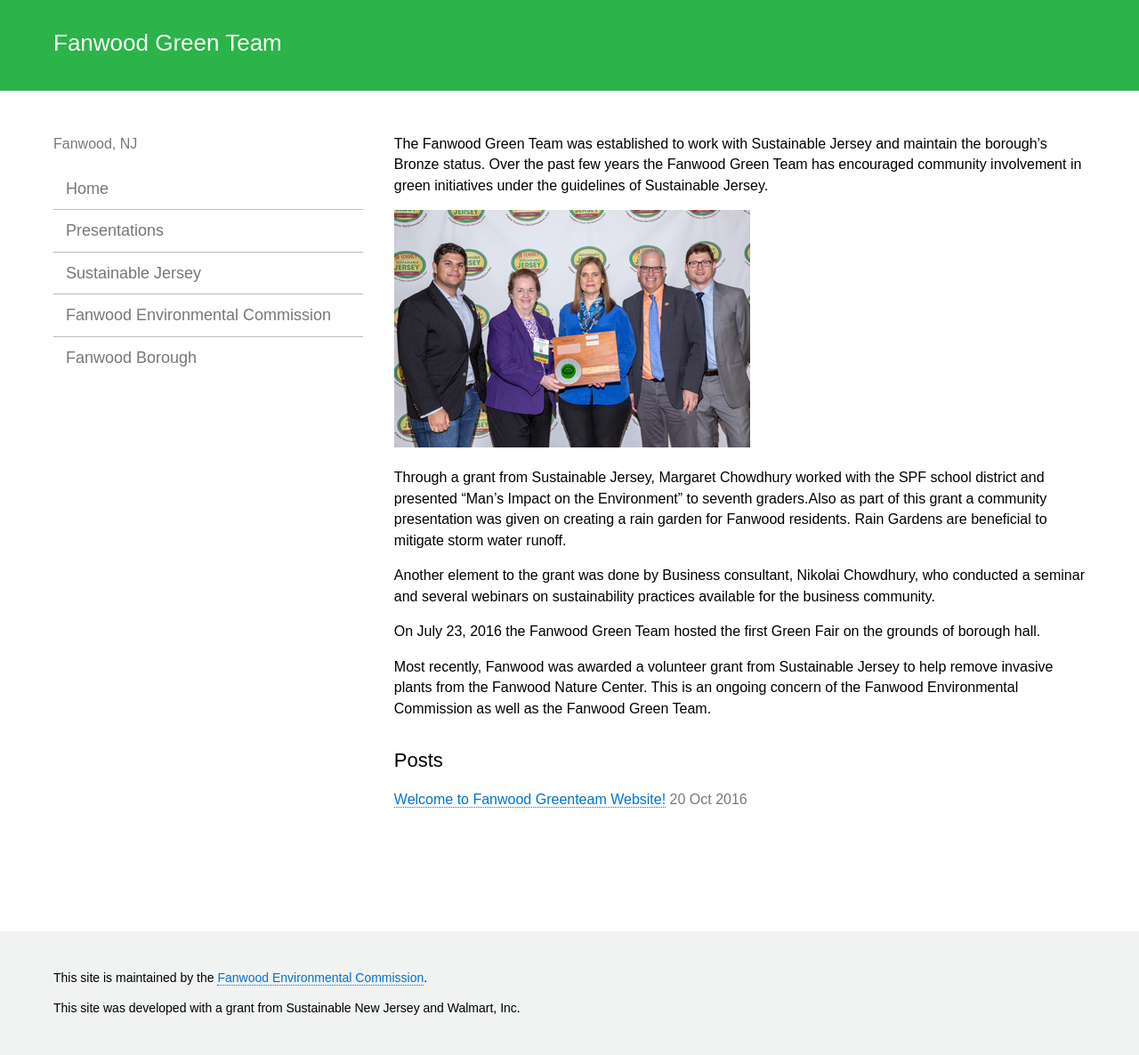
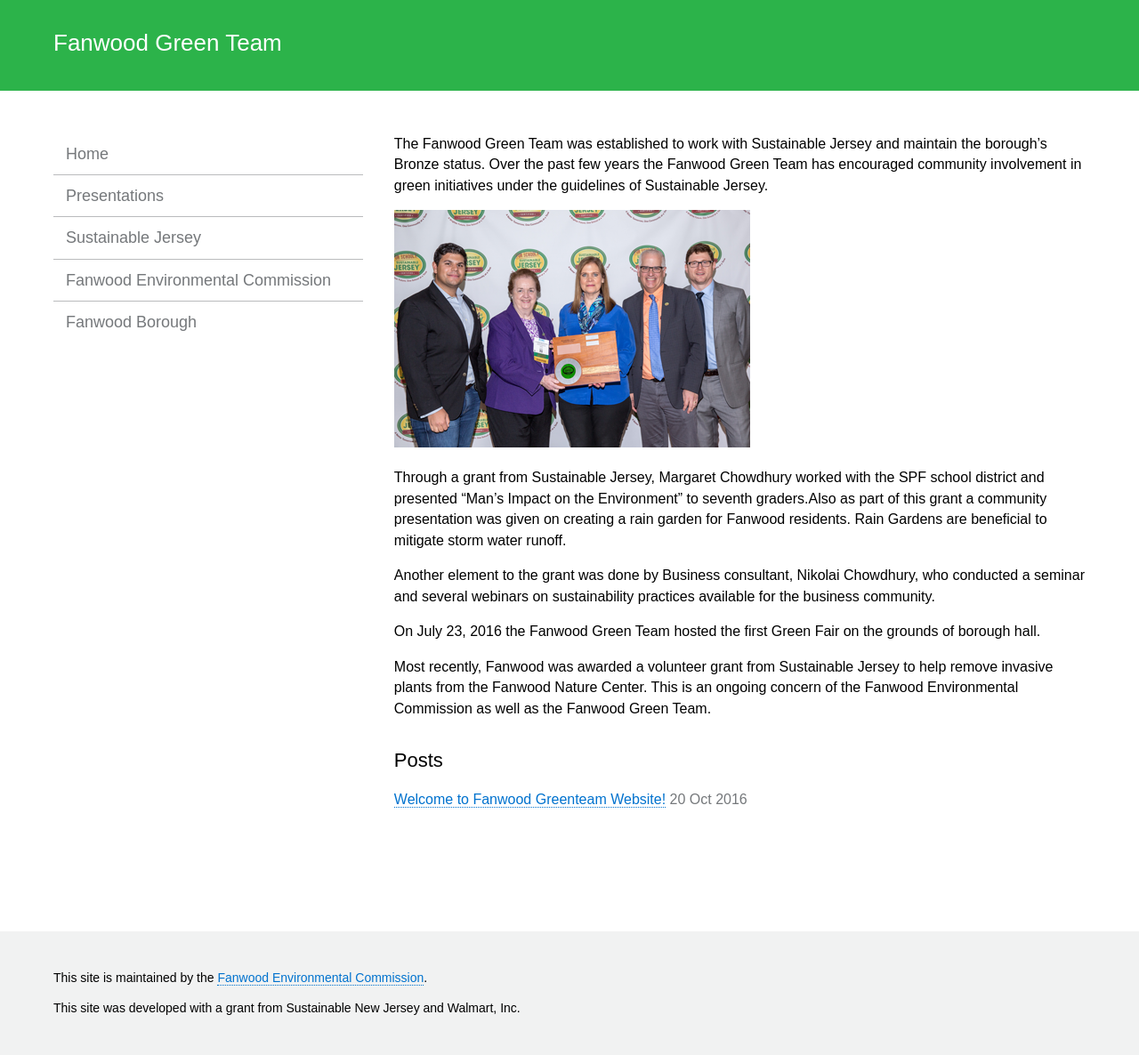
Before and after one commit to fanwoodec/fanwoodgreenteam, a Jekyll site: the page built from index.html, in a window 1280 px wide. Shown: the whole page at 89% size. Built offline with Jekyll 4.4.1, drawn with Linux system fonts in a browser that asks for light colours.

Commit message:
updating subtitle

```diff
--- a/_config.yml
+++ b/_config.yml
@@ -6,7 +6,6 @@
 
 # Title
 name: Fanwood Green Team
-subtitle: Fanwood, NJ
 
 # When using this template with a project page set the baseurl to '/project-name'
 # For user/organization pages set this to an empty string
```
